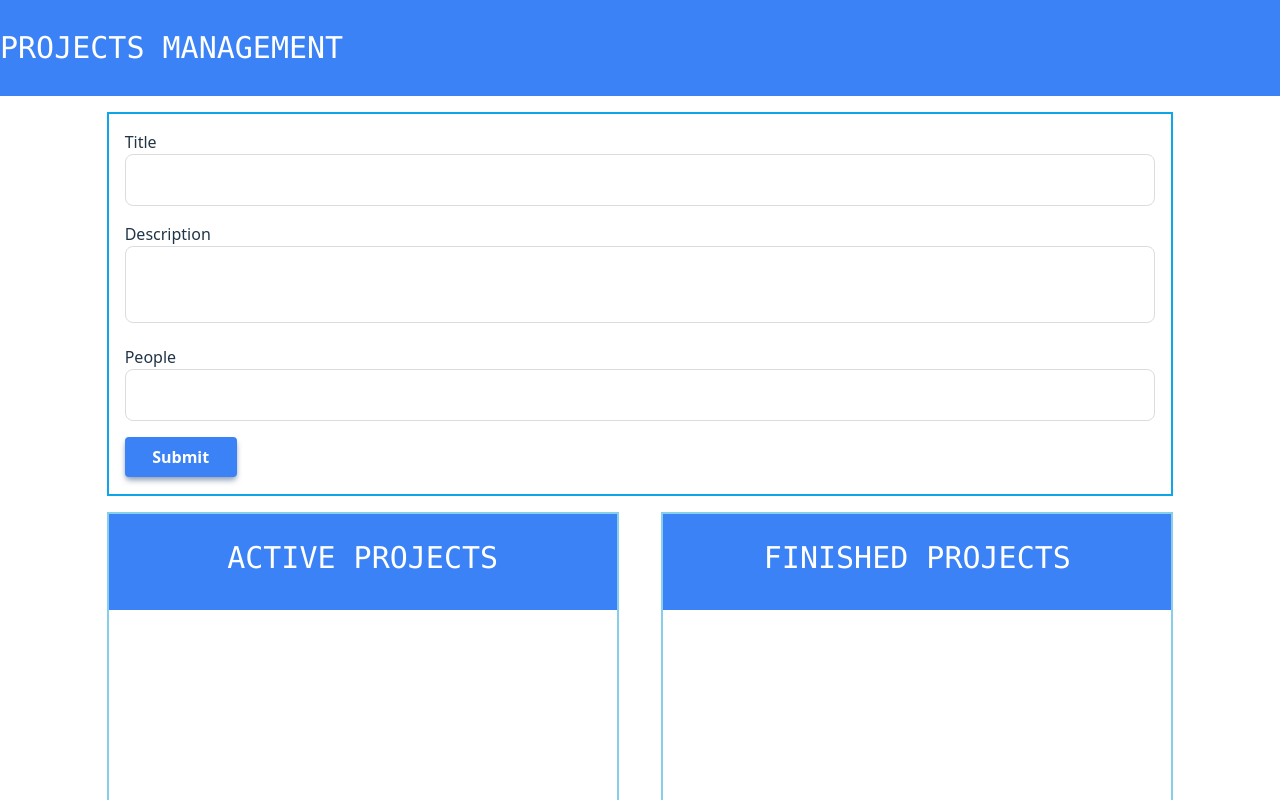
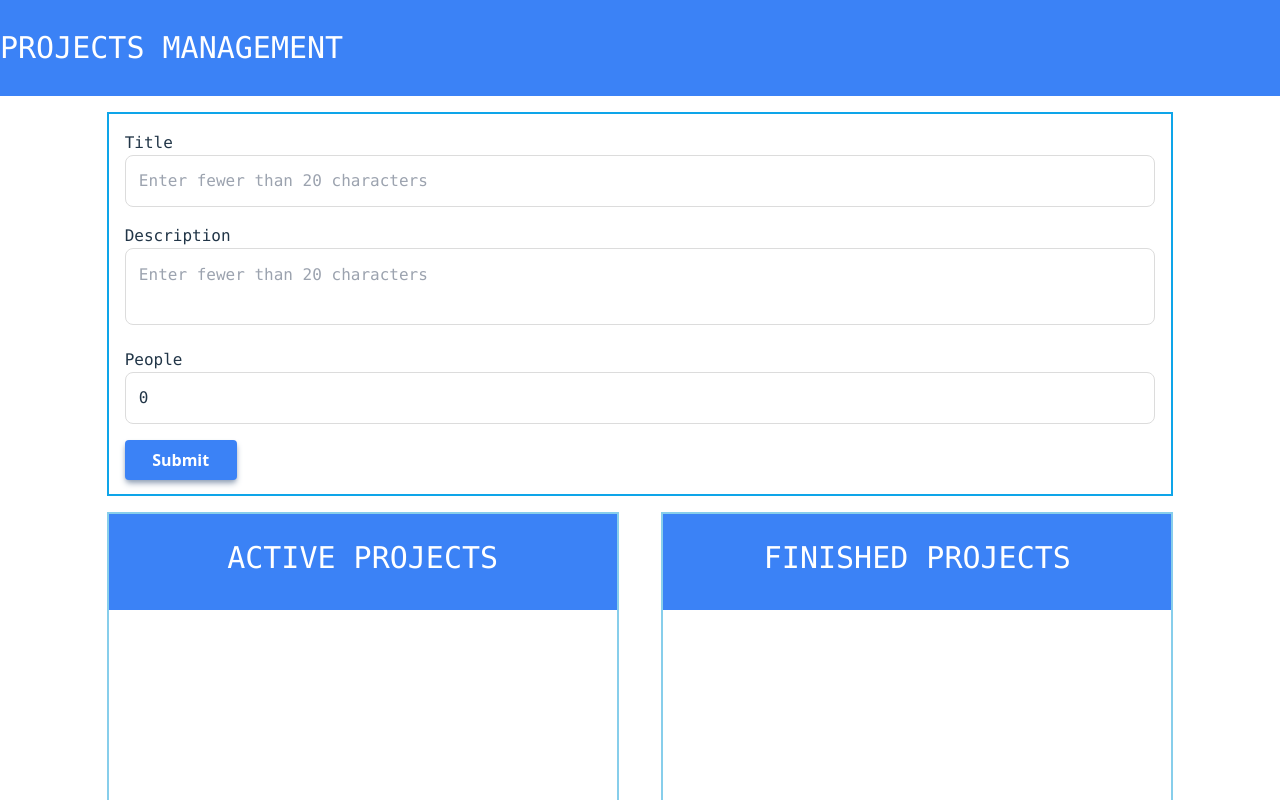
Before and after one commit to yusuken1121/CICCC_FinalProject, a React (Vite) app: page / in a window 1280 px wide. Shown: the top 800 px of the page. Built offline with nearby package versions, Linux system fonts and the light colour scheme.

Commit message:
⚡️ When the user presses the Submit button, all the input data is cleared, and the text font in the ProjectList changes

```diff
--- a/src/components/molecule/ProjectList.tsx
+++ b/src/components/molecule/ProjectList.tsx
@@ -7,7 +7,7 @@ import { ProjectListType } from "../../types/project";
 export const ProjectsList = () => {
   const [title, setTitle] = useState<string>("");
   const [description, setDescription] = useState<string>("");
-  const [people, setPeople] = useState<number>(NaN);
+  const [people, setPeople] = useState<number>(0);
   const { projects, setProjects } = useContext(ProjectsCtx);
 
   const handleChangeTitle = (e: React.ChangeEvent<HTMLInputElement>) => {
@@ -27,37 +27,52 @@ export const ProjectsList = () => {
       ...projects,
       { id: uuid(), title, description, people, type: ProjectListType.ACTIVE },
     ]);
+    setTitle("");
+    setDescription("");
+    setPeople(0);
   };
 
   return (
     <form className="w-full h-96 p-4 mt-4 border-2 border-sky-500 ">
       <div className="form-control">
-        <label htmlFor="title">Title</label>
+        <label htmlFor="title" className="font-mono">
+          Title
+        </label>
         <input
           type="text"
+          className="font-mono"
+          placeholder="Enter fewer than 20 characters"
           id="title"
           value={title}
           onChange={handleChangeTitle}
         />
       </div>
       <div className="form-control">
-        <label htmlFor="description">Description</label>
+        <label htmlFor="description" className="font-mono">
+          Description
+        </label>
         <textarea
           id="description"
+          className="font-mono"
+          placeholder="Enter fewer than 20 characters"
           value={description}
           onChange={handleChangeDescription}
         ></textarea>
       </div>
       <div className="form-control">
-        <label htmlFor="people">People</label>
+        <label htmlFor="people" className="font-mono">
+          People
+        </label>
         <input
           value={people}
+          className="font-mono"
           type="number"
           id="people"
           step="1"
           min="0"
           max="10"
           onChange={handlePeopleChange}
+          placeholder=""
         />
       </div>
       <SubmitButton onSubmitProject={submitProject} />
```
